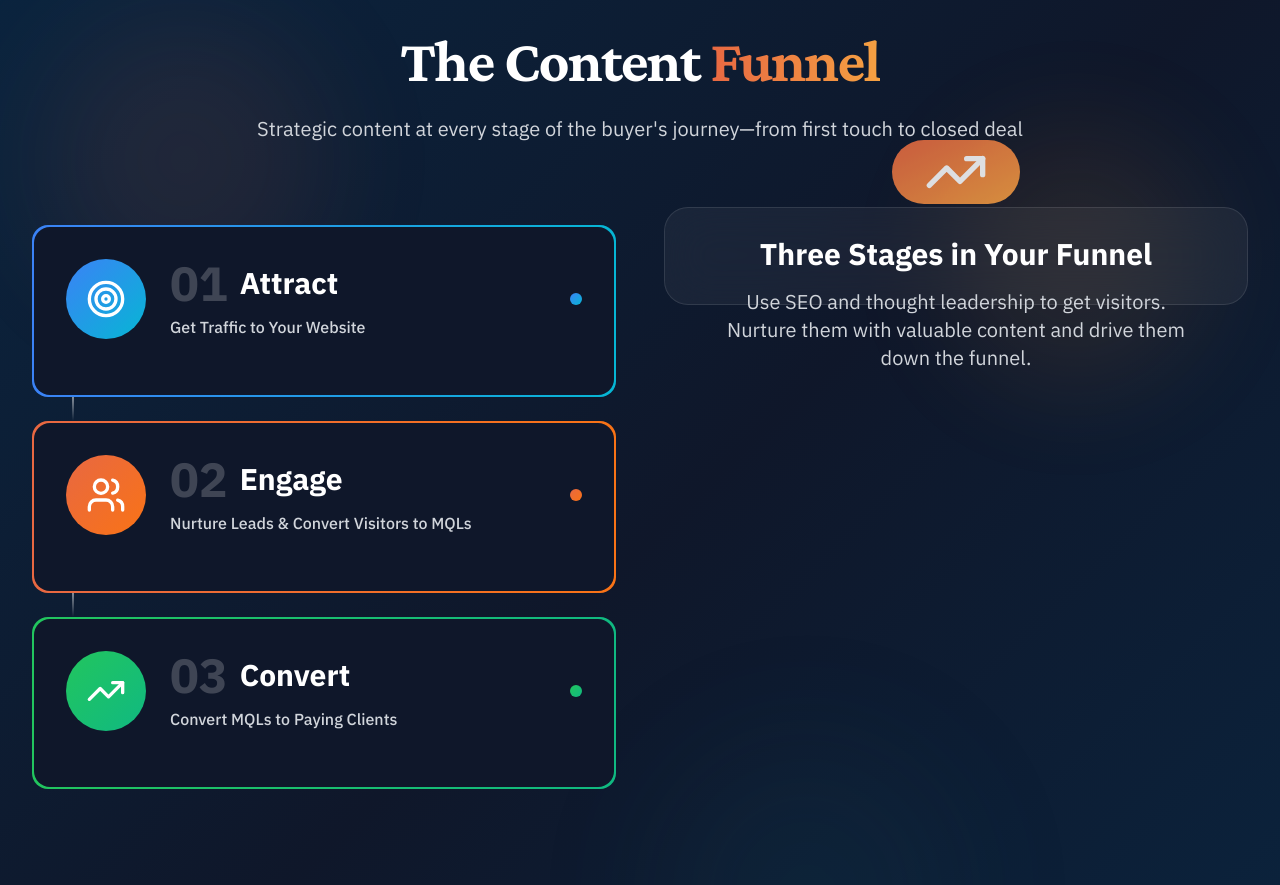
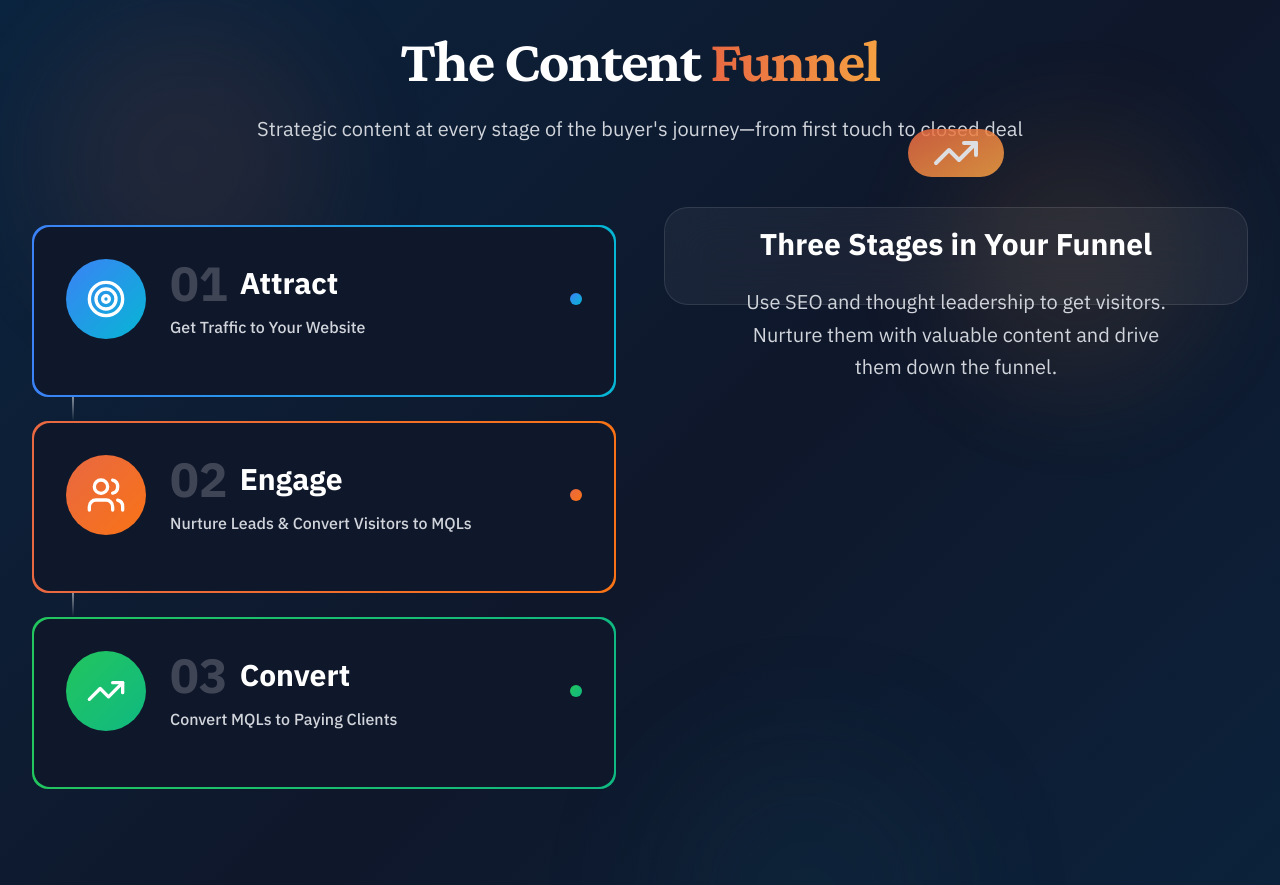
Before and after one commit to StanAlt/AcadiaIM, a React (Vite) app: page / in a window 1280 px wide. Shown: the part 2700-3585 px from the top of the page. Built offline with nearby package versions, Linux system fonts and the light colour scheme.

Commit message:
Fix Content Funnel spacing: reduce icon size, increase spacing between elements to prevent overlap

```diff
--- a/src/components/ContentFunnel.jsx
+++ b/src/components/ContentFunnel.jsx
@@ -161,11 +161,11 @@ export default function ContentFunnel() {
                 hoveredStage ? 'opacity-0 scale-95' : 'opacity-100 scale-100'
               }`}>
                 <div className="bg-white/5 backdrop-blur-xl rounded-3xl p-12 border border-white/10 h-full flex flex-col items-center justify-center text-center">
-                  <div className="w-32 h-32 rounded-full bg-gradient-to-br from-acadia-coral to-acadia-gold flex items-center justify-center mb-8 animate-pulse-slow">
-                    <TrendingUp className="w-16 h-16 text-white" strokeWidth={2} />
+                  <div className="w-24 h-24 rounded-full bg-gradient-to-br from-acadia-coral to-acadia-gold flex items-center justify-center mb-12 animate-pulse-slow">
+                    <TrendingUp className="w-12 h-12 text-white" strokeWidth={2} />
                   </div>
-                  <h3 className="text-3xl font-bold text-white mb-4">Three Stages in Your Funnel</h3>
-                  <p className="text-xl text-gray-300">
+                  <h3 className="text-3xl font-bold text-white mb-6 leading-tight">Three Stages in Your Funnel</h3>
+                  <p className="text-xl text-gray-300 leading-relaxed max-w-md">
                     Use SEO and thought leadership to get visitors. Nurture them with valuable content and drive them down the funnel.
                   </p>
                 </div>
```
